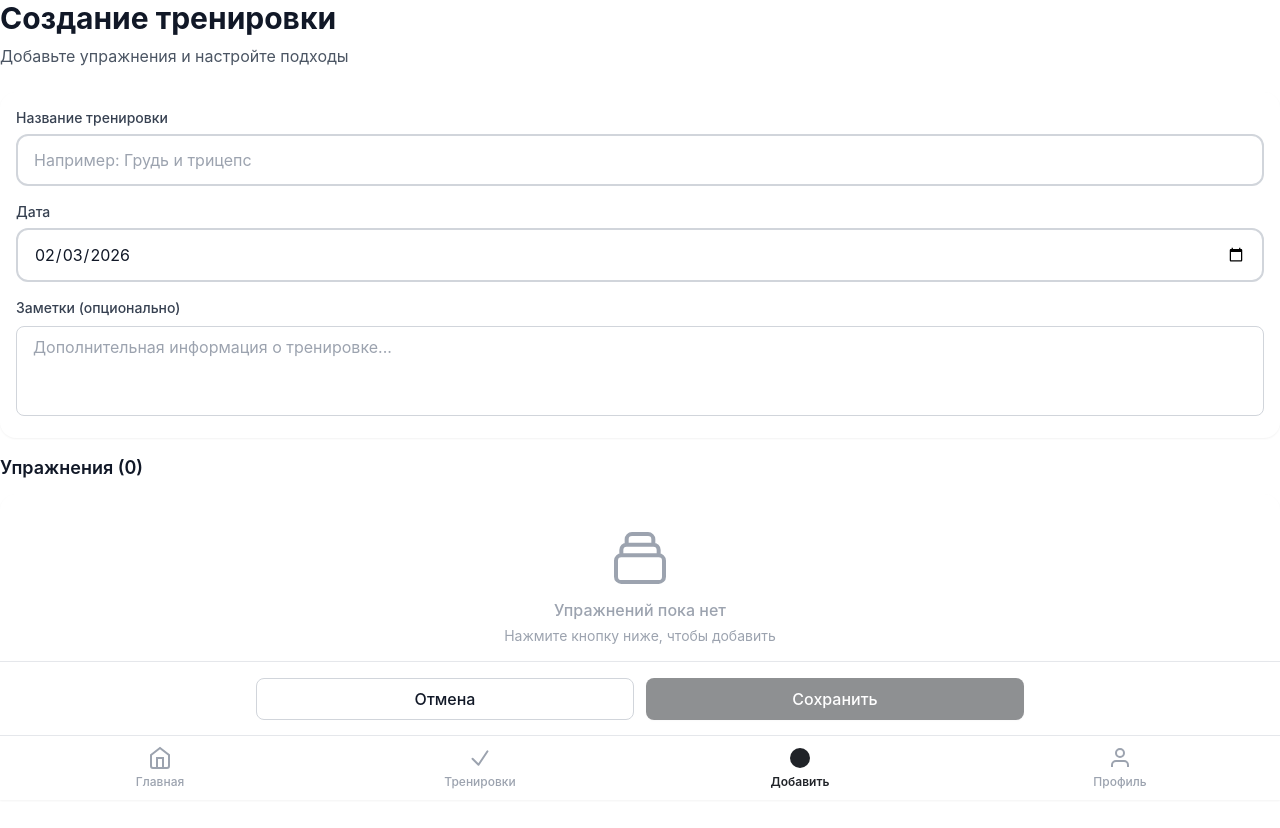
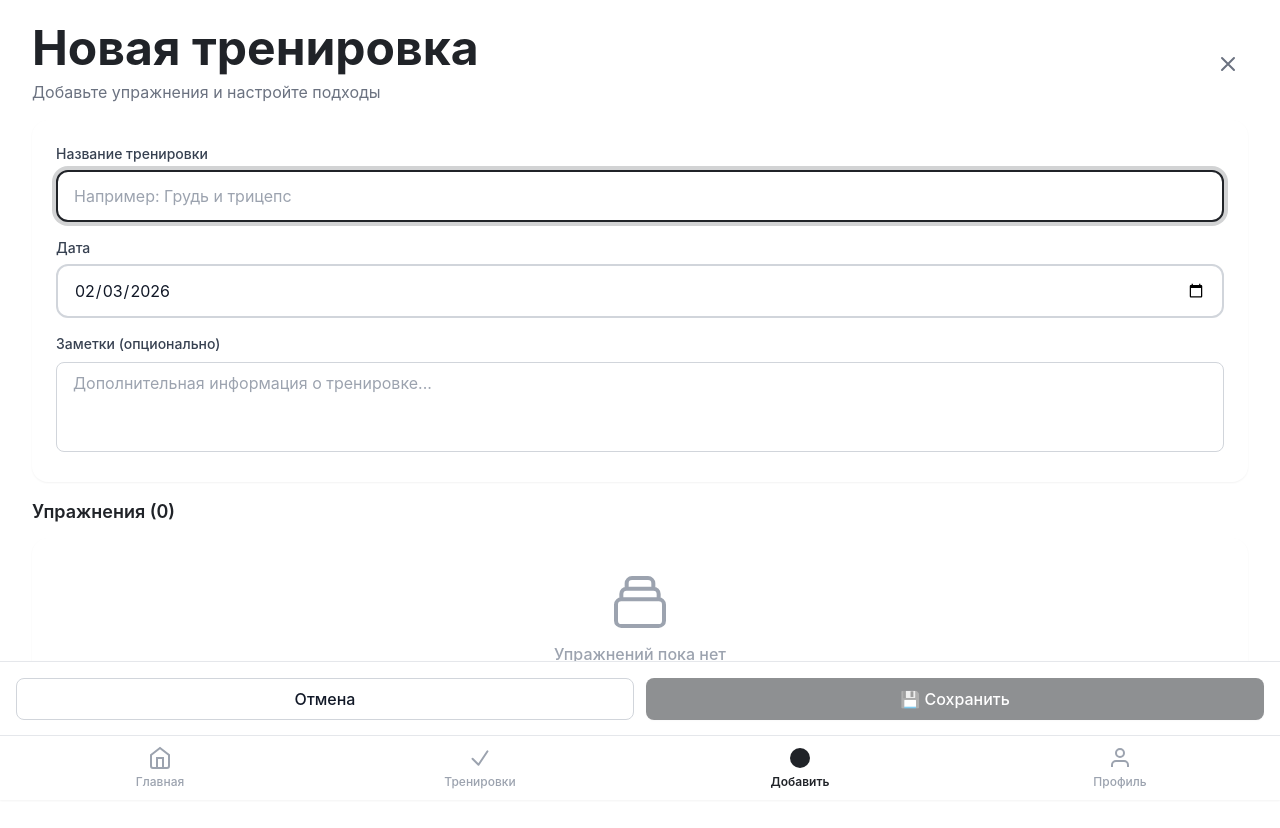
Before and after one commit to timplay75-wq/gym-tracker, a React (Vite) app: page /builder in a window 1280 px wide. Shown: the top 828 px of the page. Built offline with nearby package versions, Linux system fonts and the light colour scheme.

Commit message:
fix: убрано требование упражнений для сохранения тренировки + кнопка загрузки тестовых данных в профиле

```diff
--- a/src/pages/Profile.tsx
+++ b/src/pages/Profile.tsx
@@ -1,5 +1,6 @@
 import { Card, Button } from '@/components';
 import { useTheme } from '@/hooks/useTheme';
+import { loadTestWorkouts } from '@/utils/testData';
 
 export const Profile = () => {
   const { isDark, toggleTheme } = useTheme();
@@ -9,6 +10,11 @@ export const Profile = () => {
       localStorage.clear();
       window.location.reload();
     }
+  };
+
+  const handleLoadTestData = () => {
+    loadTestWorkouts();
+    alert('✅ Загружено ~30 тестовых тренировок!\n\n🔄 Обновите страницу или перейдите в раздел "Тренировки"');
   };
 
   return (
@@ -130,6 +136,18 @@ export const Profile = () => {
               <div className="border-t border-gray-100 dark:border-gray-800" />
 
               <button
+                onClick={handleLoadTestData}
+                className="w-full flex items-center gap-3 p-4 hover:bg-success-50 dark:hover:bg-success-900/20 transition-colors"
+              >
+                <span className="text-2xl">📊</span>
+                <span className="font-medium text-success-600 dark:text-success-400">
+                  Загрузить тестовые данные
+                </span>
+              </button>
+
+              <div className="border-t border-gray-100 dark:border-gray-800" />
+
+              <button
                 onClick={handleClearData}
                 className="w-full flex items-center gap-3 p-4 hover:bg-error-50 dark:hover:bg-error-900/20 transition-colors rounded-b-2xl"
               >
--- a/src/pages/WorkoutBuilder.tsx
+++ b/src/pages/WorkoutBuilder.tsx
@@ -1,6 +1,5 @@
 import { useState } from 'react';
 import { useNavigate } from 'react-router-dom';
-import { useTheme } from '@/hooks/useTheme';
 import { Button, Card, Input, Modal } from '@/components';
 import { generateId } from '@/utils/helpers';
 import { storageService } from '@/services/storage';
@@ -33,7 +32,6 @@ type ExerciseCategory = keyof typeof EXERCISE_CATEGORIES;
 
 export const WorkoutBuilder = () => {
   const navigate = useNavigate();
-  const { isDark } = useTheme();
 
   // Форма тренировки
   const [workoutName, setWorkoutName] = useState('');
@@ -149,19 +147,31 @@ export const WorkoutBuilder = () => {
   };
 
   return (
-    <div className="pb-24 animate-fade-in">
+    <div className="min-h-screen bg-background-light dark:bg-gray-900 pb-32">
+      <div className="max-w-screen-xl mx-auto px-4 sm:px-6 lg:px-8">
         {/* Header */}
-      <div className="mb-6">
-        <h1 className="text-2xl md:text-3xl font-bold text-gray-900 dark:text-white mb-2">
-          Создание тренировки
+        <header className="pt-6 pb-4 flex items-center justify-between">
+          <div>
+            <h1 className="text-4xl sm:text-5xl font-bold text-text-light-primary dark:text-white mb-2">
+              Новая тренировка
             </h1>
-        <p className="text-gray-600 dark:text-gray-400">
+            <p className="text-text-light-secondary dark:text-gray-400">
               Добавьте упражнения и настройте подходы
             </p>
           </div>
+          <button
+            onClick={() => navigate(-1)}
+            className="p-2 hover:bg-gray-100 dark:hover:bg-gray-800 rounded-lg transition-colors"
+            aria-label="Назад"
+          >
+            <svg className="w-6 h-6 text-text-light-secondary dark:text-gray-400" fill="none" stroke="currentColor" viewBox="0 0 24 24">
+              <path strokeLinecap="round" strokeLinejoin="round" strokeWidth={2} d="M6 18L18 6M6 6l12 12" />
+            </svg>
+          </button>
+        </header>
 
         {/* Форма тренировки */}
-      <Card className="mb-4">
+        <Card className="mb-4" padding="lg">
           <div className="space-y-4">
             <Input
               label="Название тренировки"
@@ -169,6 +179,7 @@ export const WorkoutBuilder = () => {
               onChange={(e) => setWorkoutName(e.target.value)}
               placeholder="Например: Грудь и трицепс"
               required
+              autoFocus
             />
 
           <Input
@@ -196,7 +207,7 @@ export const WorkoutBuilder = () => {
         {/* Список упражнений */}
         <div className="mb-4">
           <div className="flex items-center justify-between mb-3">
-          <h2 className="text-lg font-semibold text-gray-900 dark:text-white">
+            <h2 className="text-lg font-semibold text-text-light-primary dark:text-white">
               Упражнения ({exercises.length})
           </h2>
         </div>
@@ -327,8 +338,8 @@ export const WorkoutBuilder = () => {
       </div>
 
         {/* Bottom Action Bar */}
-      <div className="fixed bottom-16 left-0 right-0 bg-white dark:bg-gray-800 border-t border-gray-200 dark:border-gray-700 p-4 shadow-lg">
-        <div className="container mx-auto max-w-3xl">
+        <div className="fixed bottom-16 left-0 right-0 bg-white dark:bg-gray-800 border-t border-gray-200 dark:border-gray-700 p-4 shadow-lg z-40">
+          <div className="max-w-screen-xl mx-auto">
           <div className="grid grid-cols-2 gap-3">
             <Button
               variant="outline"
@@ -339,10 +350,10 @@ export const WorkoutBuilder = () => {
             </Button>
             <Button
               onClick={handleSaveWorkout}
-              disabled={!workoutName.trim() || exercises.length === 0}
+              disabled={!workoutName.trim()}
               className="w-full"
             >
-              Сохранить
+              💾 Сохранить
             </Button>
           </div>
           {exercises.length > 0 && (
@@ -429,5 +440,6 @@ export const WorkoutBuilder = () => {
           </div>
         </Modal>
       </div>
+    </div>
   );
 };
```
Lines whose indentation alone changed are shown as unchanged.
